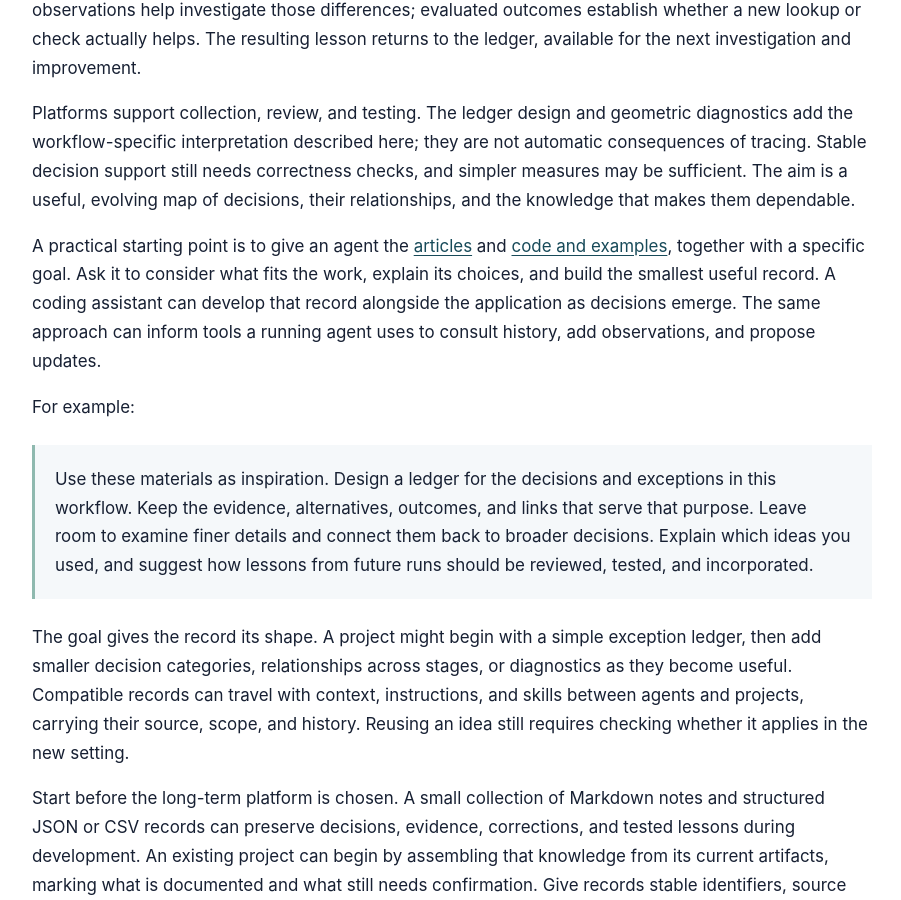
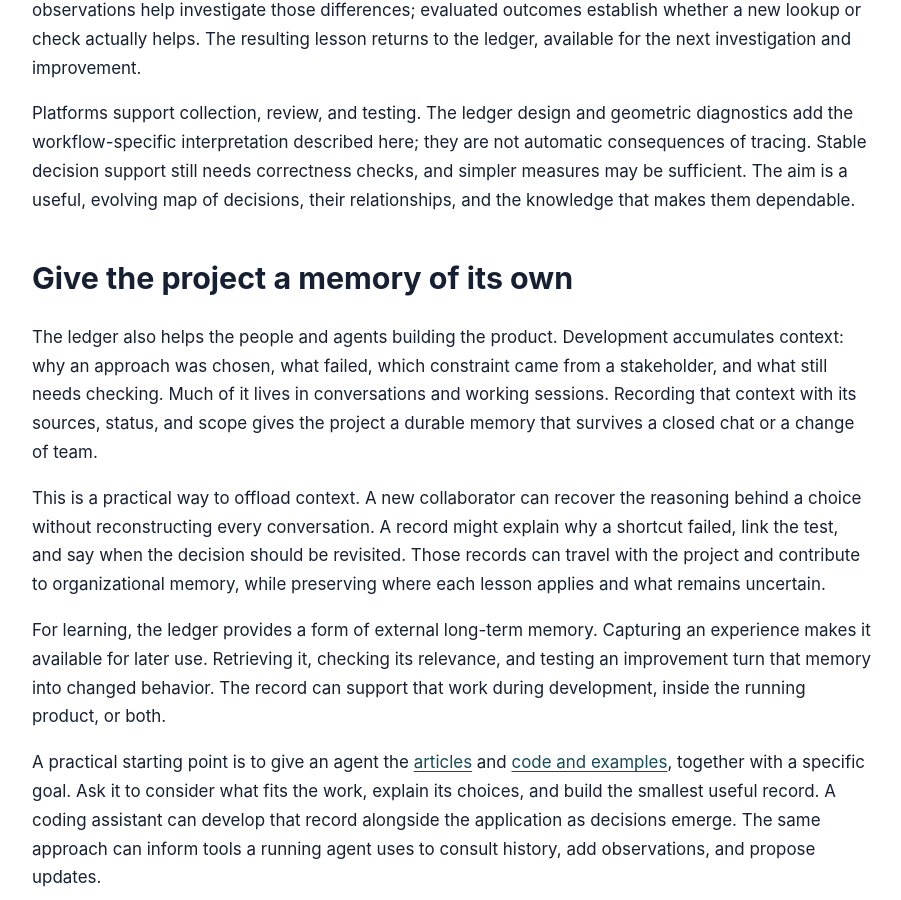
Before and after one commit to zmichels/agents-evolve, a Jekyll site: the page built from index.md, in a window 1280 px wide and 900 px high, scrolled down 4259 px. Shown: the whole window, without its empty margins (188-1089 px from the left). Built offline with Jekyll 4.4.1, drawn with Linux system fonts in a browser that asks for light colours.

Commit message:
Explain development ledgers as portable project memory
Make the ledger’s immediate value to development teams explicit, alongside its use in running products. Distinguish durable capture from the review and application that turn recorded experience into learning.

```diff
--- a/index.md
+++ b/index.md
@@ -77,6 +77,14 @@ For example, repeated mapping exceptions may appear to share one cause. Linked r
 
 Platforms support collection, review, and testing. The ledger design and geometric diagnostics add the workflow-specific interpretation described here; they are not automatic consequences of tracing. Stable decision support still needs correctness checks, and simpler measures may be sufficient. The aim is a useful, evolving map of decisions, their relationships, and the knowledge that makes them dependable.
 
+## Give the project a memory of its own
+
+The ledger also helps the people and agents building the product. Development accumulates context: why an approach was chosen, what failed, which constraint came from a stakeholder, and what still needs checking. Much of it lives in conversations and working sessions. Recording that context with its sources, status, and scope gives the project a durable memory that survives a closed chat or a change of team.
+
+This is a practical way to offload context. A new collaborator can recover the reasoning behind a choice without reconstructing every conversation. A record might explain why a shortcut failed, link the test, and say when the decision should be revisited. Those records can travel with the project and contribute to organizational memory, while preserving where each lesson applies and what remains uncertain.
+
+For learning, the ledger provides a form of external long-term memory. Capturing an experience makes it available for later use. Retrieving it, checking its relevance, and testing an improvement turn that memory into changed behavior. The record can support that work during development, inside the running product, or both.
+
 A practical starting point is to give an agent the [articles](https://github.com/zmichels/decision-pga-pages) and [code and examples](https://github.com/zmichels/Decision-PGA), together with a specific goal. Ask it to consider what fits the work, explain its choices, and build the smallest useful record. A coding assistant can develop that record alongside the application as decisions emerge. The same approach can inform tools a running agent uses to consult history, add observations, and propose updates.
 
 For example:
--- a/llms.txt
+++ b/llms.txt
@@ -4,7 +4,7 @@
 
 ## Article
 
-- [Automation as a product that learns](https://zmichels.github.io/agents-evolve/): RPA's continuing role in hybrid workflows, portable decision records, decision-state mapping, and tested improvements within delegated authority.
+- [Automation as a product that learns](https://zmichels.github.io/agents-evolve/): RPA's continuing role in hybrid workflows, development ledgers as portable project and organizational memory, decision-state mapping, and tested improvements within delegated authority.
 - [Article source and revision history](https://github.com/zmichels/agents-evolve): Markdown, illustration, and GitHub Pages site.
 
 ## Related exploratory work
```
Also changed, not shown: other parts of index.md (+1 -1 lines), README.md.
